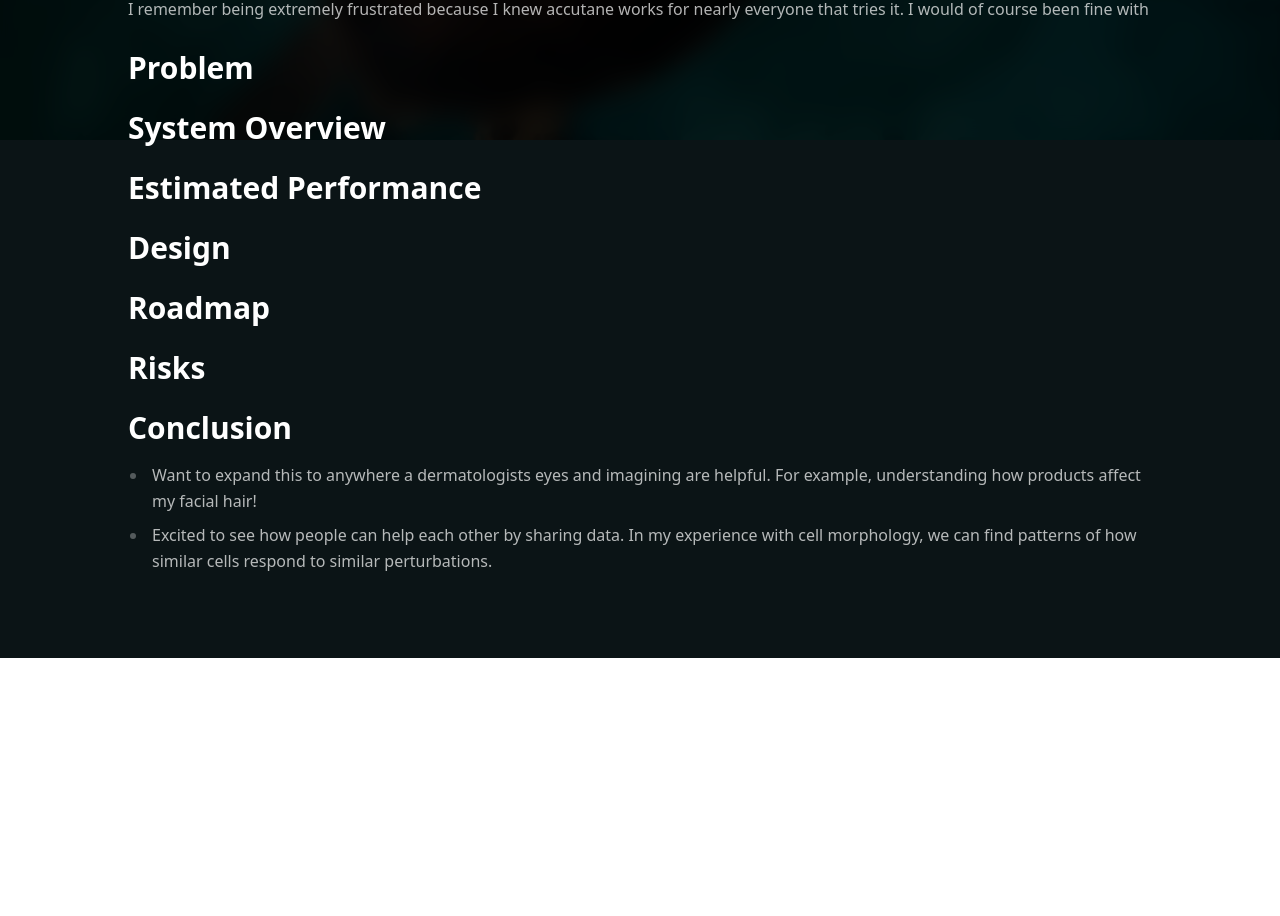
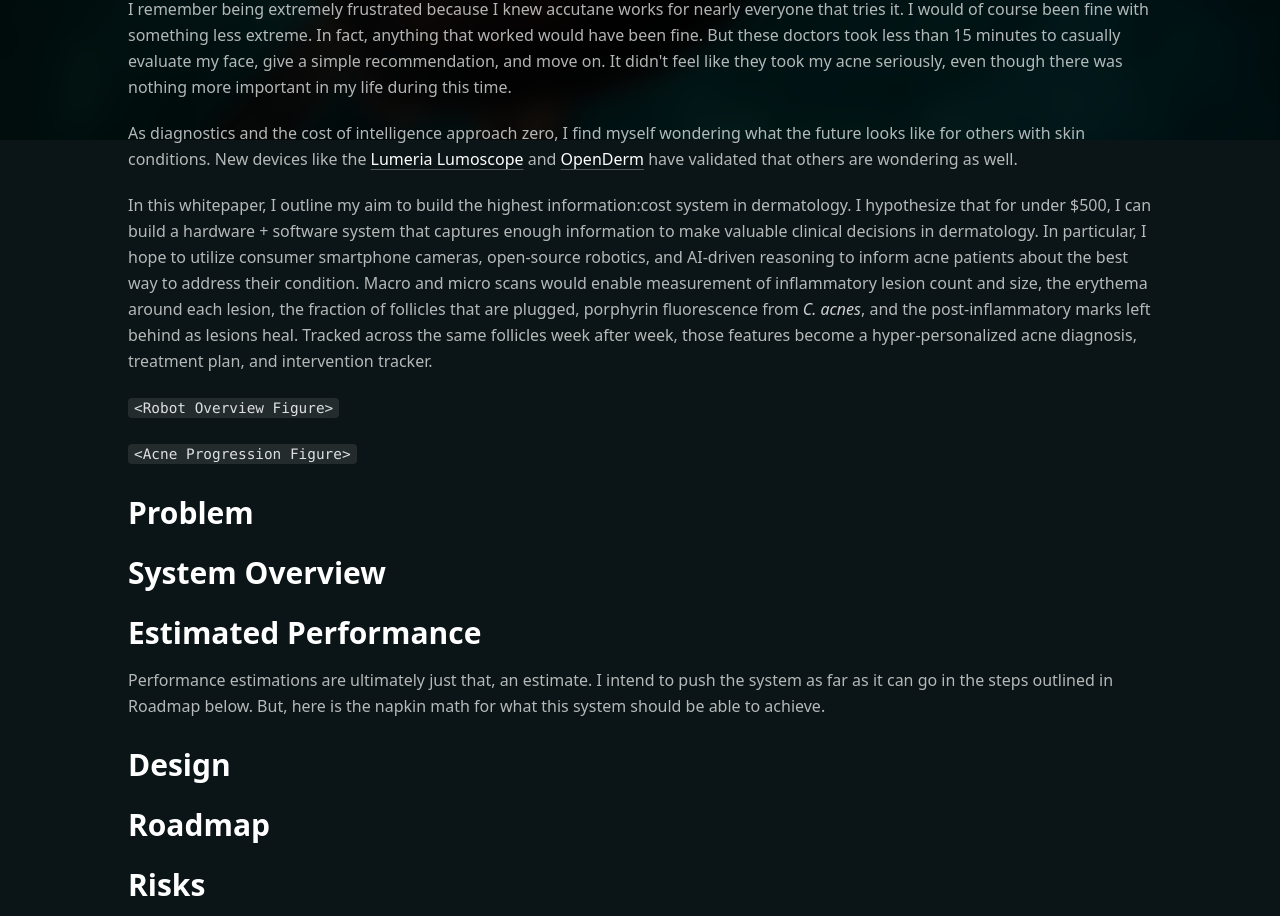
Before and after one commit to roshankern/roshan-kern-website, a Next.js app: page /writing/anyderm in a window 1280 px wide. Shown: the part 660-1576 px from the top of the page. Before the commit the page ends 1318 px from the top, so only its background shows below. Built offline with nearby package versions, Linux system fonts and the light colour scheme.

Commit message:
finish intro

```diff
--- a/app/writing/anyderm/page.mdx
+++ b/app/writing/anyderm/page.mdx
@@ -26,8 +26,23 @@ Each dermatology visit was particularly painful.
 The doctor would glance at my skin (usually over my webcam), hear what I remembered happened with my acne in the past month, and take 5 seconds to figure out how to proceed.
 
 I remember being extremely frustrated because I knew accutane works for nearly everyone that tries it.
-I would of course been fine with
+I would of course been fine with something less extreme.
+In fact, anything that worked would have been fine.
+But these doctors took less than 15 minutes to casually evaluate my face, give a simple recommendation, and move on.
+It didn't feel like they took my acne seriously, even though there was nothing more important in my life during this time.
 
+As diagnostics and the cost of intelligence approach zero, I find myself wondering what the future looks like for others with skin conditions.
+New devices like the [Lumeria Lumoscope](https://lumeria.skin/buy) and [OpenDerm](https://openderm.github.io) have validated that others are wondering as well.
+
+In this whitepaper, I outline my aim to build the highest information:cost system in dermatology.
+I hypothesize that for under $500, I can build a hardware + software system that captures enough information to make valuable clinical decisions in dermatology.
+In particular, I hope to utilize consumer smartphone cameras, open-source robotics, and AI-driven reasoning to inform acne patients about the best way to address their condition.
+Macro and micro scans would enable measurement of inflammatory lesion count and size, the erythema around each lesion, the fraction of follicles that are plugged, porphyrin fluorescence from *C. acnes*, and the post-inflammatory marks left behind as lesions heal.
+Tracked across the same follicles week after week, those features become a hyper-personalized acne diagnosis, treatment plan, and intervention tracker.
+
+`<Robot Overview Figure>`
+
+`<Acne Progression Figure>`
 
 ## Problem
 
@@ -36,6 +51,10 @@ I would of course been fine with
 
 
 ## Estimated Performance
+
+Performance estimations are ultimately just that, an estimate.
+I intend to push the system as far as it can go in the steps outlined in Roadmap below.
+But, here is the napkin math for what this system should be able to achieve.
 
 
 ## Design
```
